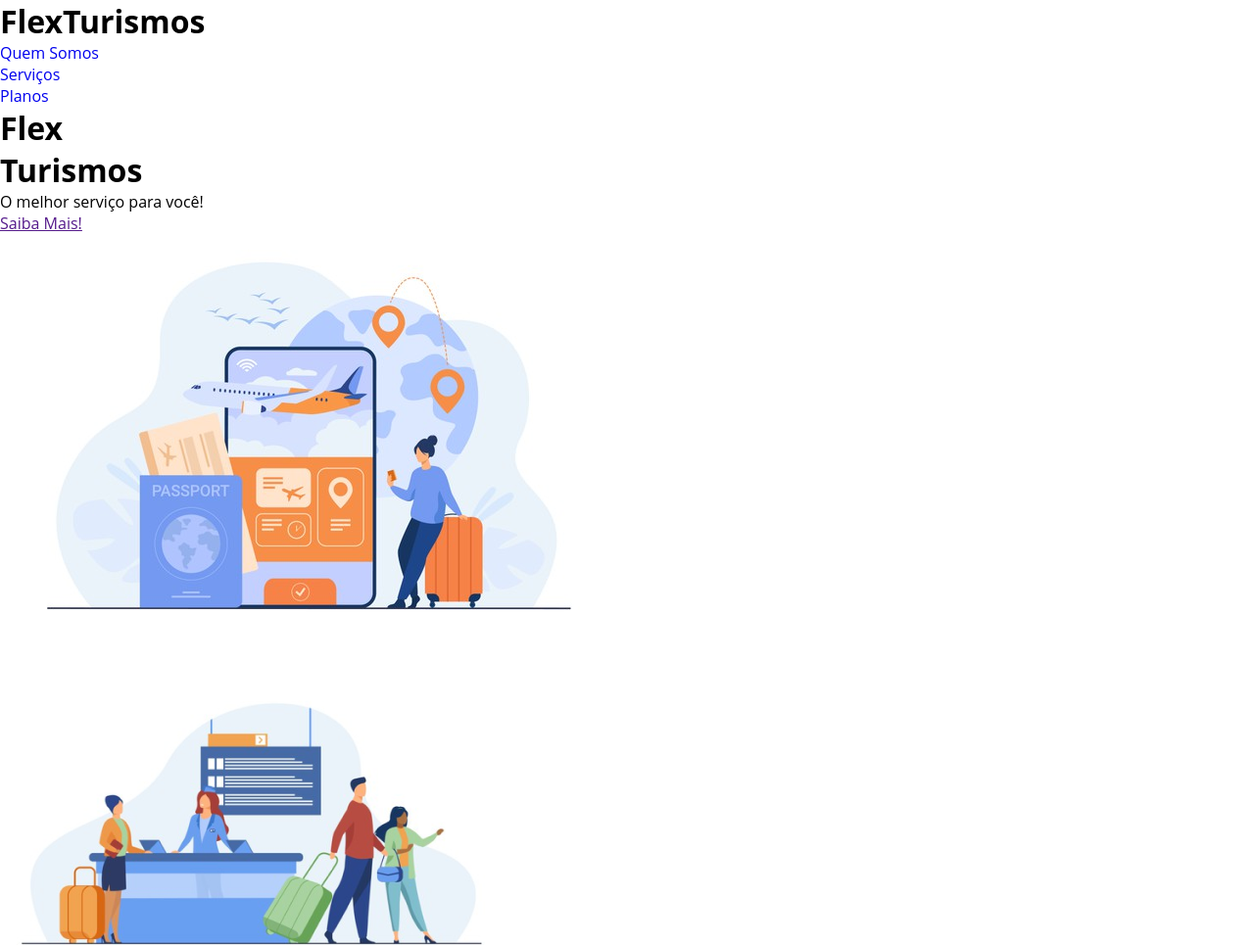
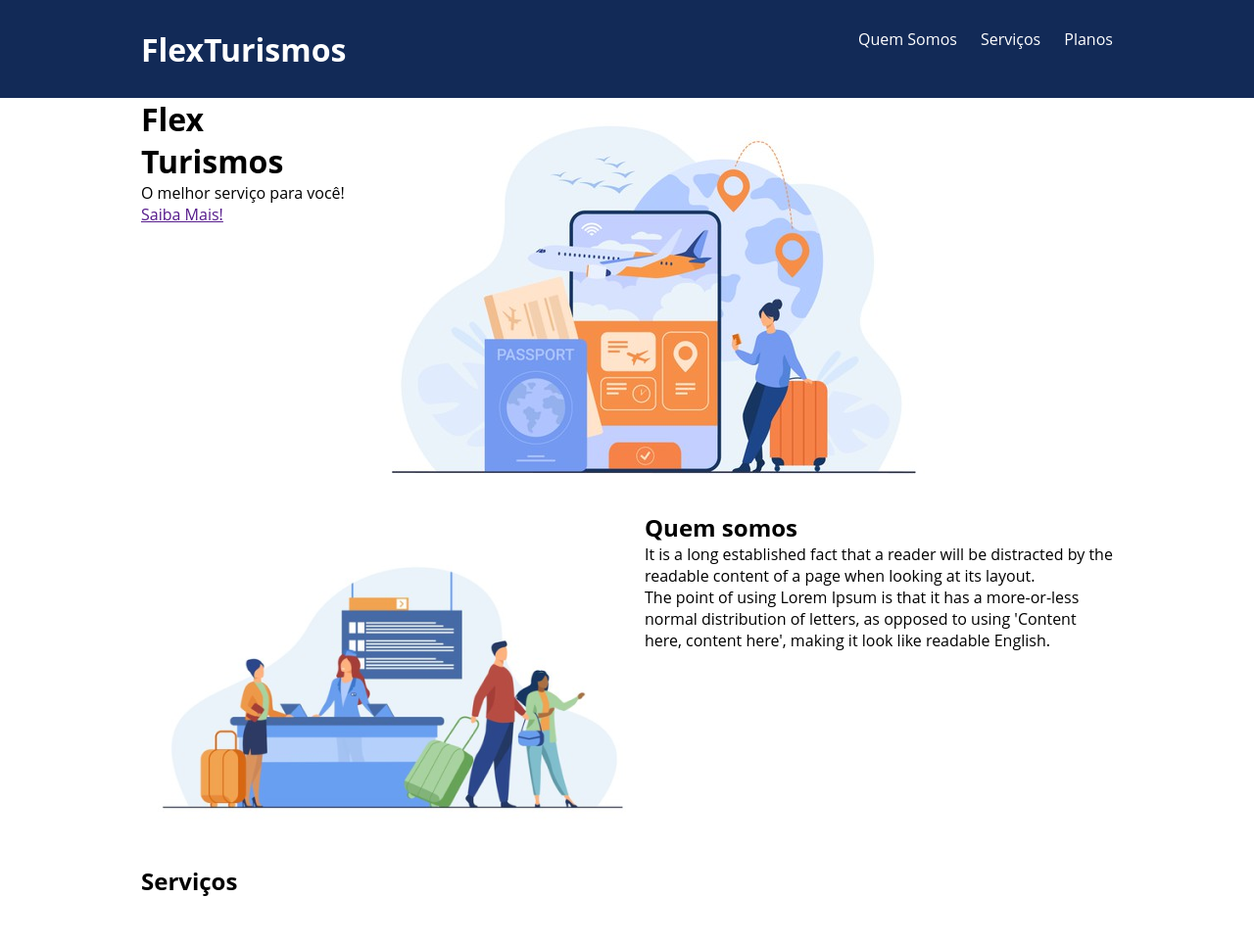
Before and after one commit to blackkaizer/flex-dio, a plain HTML site: page index.html in a window 1280 px wide. Shown: the top 965 px of the page at 98% size. Drawn offline with Linux system fonts and the light colour scheme.

Commit message:
adjust the menu

```diff
--- a/index.html
+++ b/index.html
@@ -8,15 +8,17 @@
 </head>
 <body>
     <header>
-        <h1>FlexTurismos</h1>
-        <ul>
-            <li><a href="#quem-somos">Quem Somos</a></li>
-            <li><a href="#servicos">Serviços</a></li>
-            <li><a href="#planos">Planos</a></li>
-        </ul>
+        <div class="flex-container menu">
+            <div><h1>FlexTurismos</h1></div>
+            <ul class="list-items">
+                <li><a href="#quem-somos">Quem Somos</a></li>
+                <li><a href="#servicos">Serviços</a></li>
+                <li><a href="#planos">Planos</a></li>
+            </ul>
+        </div>
     </header>
 
-    <div>
+    <div class="flex-container">
         <div>
             <h1>Flex <br>Turismos</h1>
             <p>O melhor serviço para você!</p>
@@ -28,7 +30,7 @@
         </div>
     </div>
 
-    <div>
+    <div class="flex-container" id="quem-somos">
         <div>
             <img src="./img/1-quem-somos.png" alt="balcão de atendimento">
         </div>
@@ -40,7 +42,7 @@
         </div>
     </div>
 
-    <div>
+    <div class="flex-container" id="servicos">
         <div>
             <h2>Serviços</h2>
         </div>
@@ -67,7 +69,7 @@
         </div>
     </div>
 
-    <div>
+    <div class="flex-container" id="planos">
 
         <div>
             <h3>Plano 2</h3>
--- a/style.css
+++ b/style.css
@@ -17,4 +17,29 @@ ul li a {
 .flex-container {
     display: flex;
     max-width: 992px;
+    margin: auto;
+    width: 100%;
 }
+
+header {
+    background-color: #122A57;
+    height: 100px;
+    display: flex;
+    align-items: center;
+    color: #fff ;
+}
+
+header .list-items {
+    display: flex;
+    max-width: 260px;
+    width: 100%;
+    justify-content: space-between;
+}
+
+.list-items li a{
+    color: #fff;
+}
+
+header .menu {
+    justify-content: space-between;
+}
```
